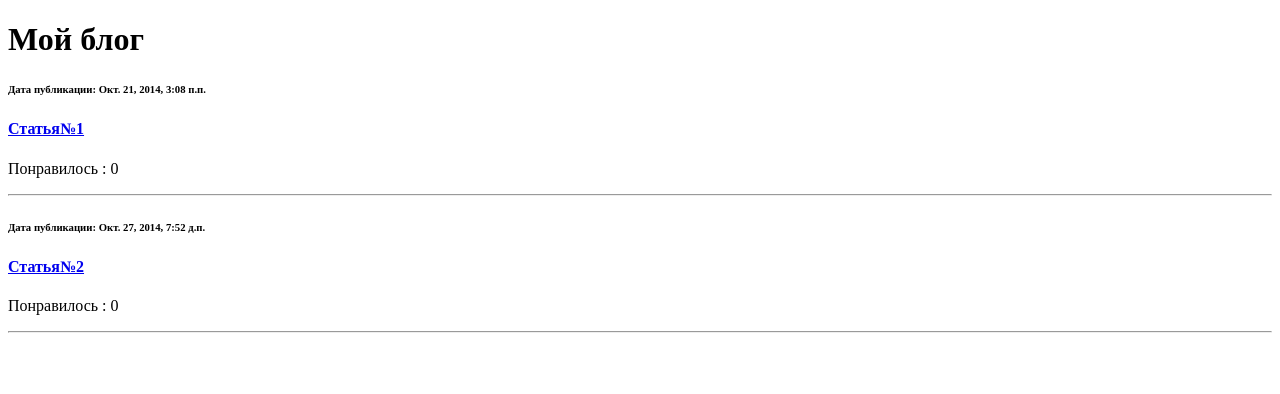
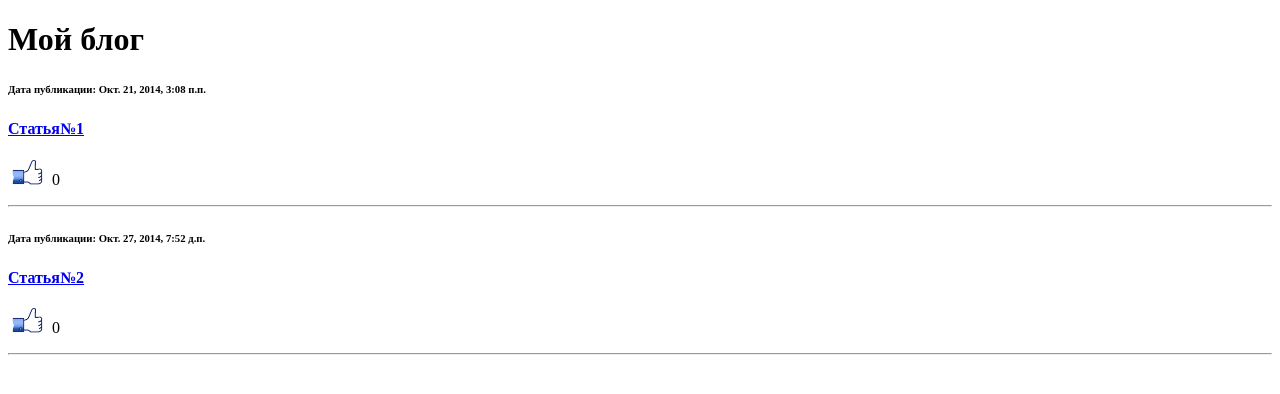
Before and after one commit to Evgeneus/blog-django-1.7, a Django app: page /articles/all/ in a window 1280 px wide. Shown: the top 394 px of the page. Run offline with Django 3.2, Linux system fonts and the light colour scheme; data comes from the database, SQL or seed files in the repository.

Commit message:
add likes image

```diff
--- a/article/templates/articles.html
+++ b/article/templates/articles.html
@@ -1,11 +1,12 @@
 {% extends 'main.html' %}
+{% load staticfiles %}
 
 {% block article%}
 
 {% for article in articles %}
 	<h6>Дата публикации: {{ article.article_date }}</h6>
 	<h4><a href="/articles/get/{{ article.id }}"> {{article.article_title}} </a></h4>
-	<p> Понравилось : {{ article.article_likes }} </p>
+	<p><img src="{% static "likes.jpg" %}" width="=250px" height="25px"> {{ article.article_likes }} </p>
 	<hr>
 {% endfor %}
 
```
Also changed, not shown: article/static/likes.jpg (added), 3 other files.
